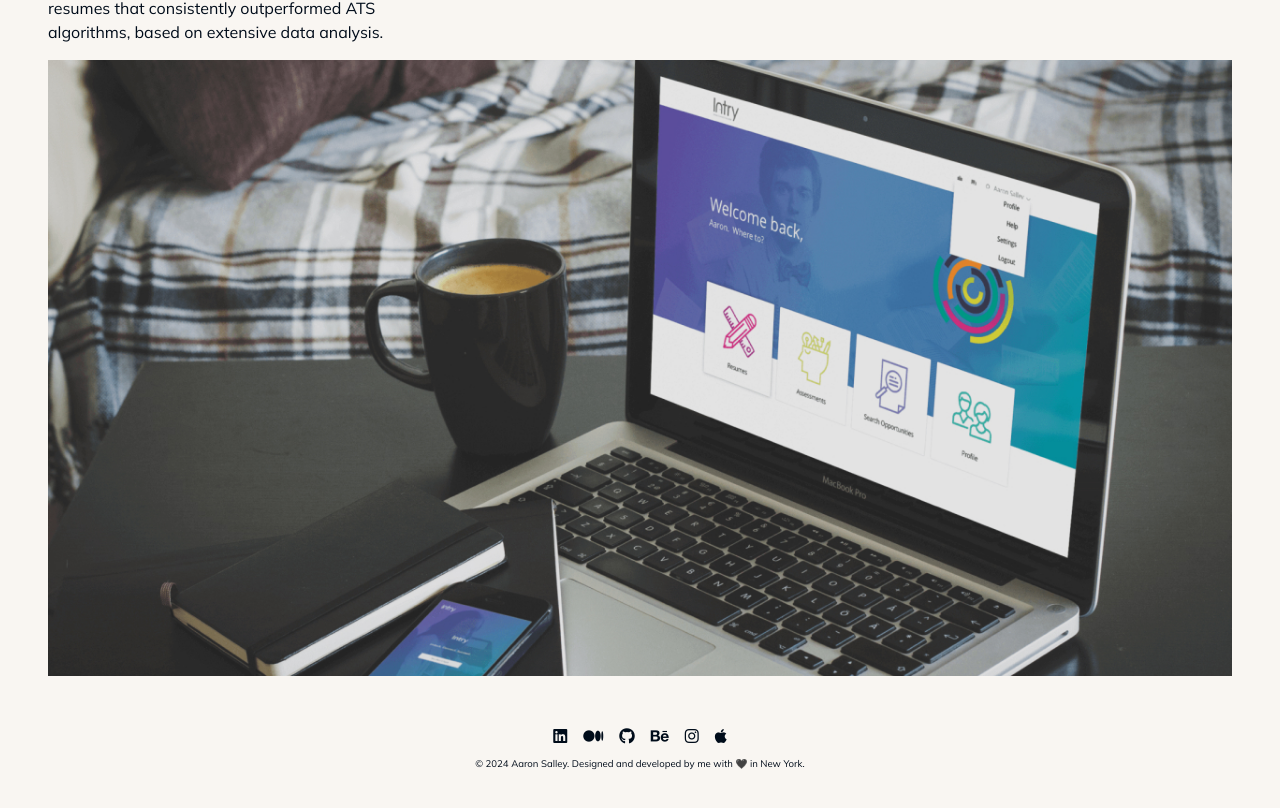
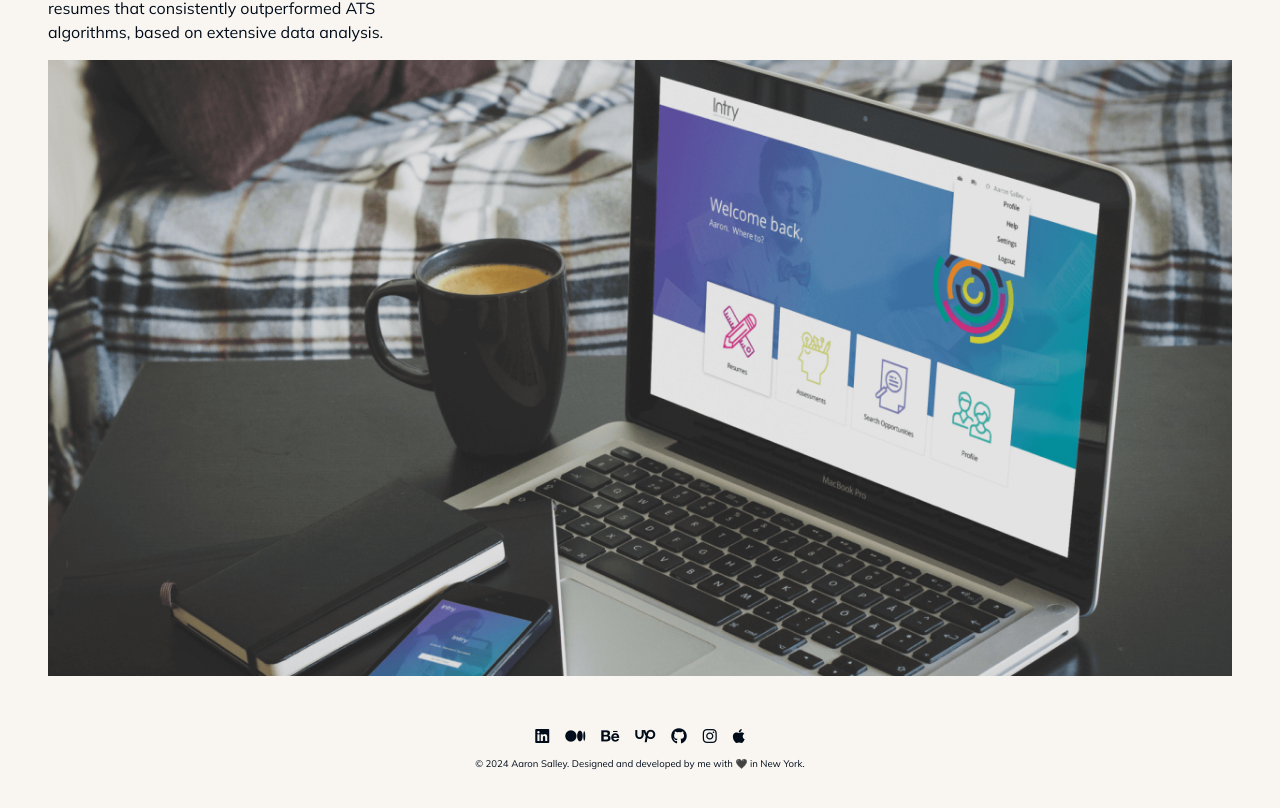
Before and after one commit to aaronsalley/portfolio, a Next.js app: page / in a window 1280 px wide. Shown: the part 2879-3687 px from the top of the page. Built offline with nearby package versions, Linux system fonts and the light colour scheme.

Commit message:
Added upwork

```diff
--- a/app/_components/molecules/Intro/index.module.scss
+++ b/app/_components/molecules/Intro/index.module.scss
@@ -1,6 +1,6 @@
-@import '~bootstrap/scss/functions';
-@import '~bootstrap/scss/variables';
-@import '~bootstrap/scss/mixins';
+@import "~bootstrap/scss/functions";
+@import "~bootstrap/scss/variables";
+@import "~bootstrap/scss/mixins";
 
 .container {
   margin-top: 10rem;
@@ -30,15 +30,23 @@
   }
 
   > div {
-    margin-top: 12rem;
+    margin: 12rem 0;
+
     @include media-breakpoint-up(md) {
       display: flex;
+      margin-bottom: 0;
       margin-right: 6rem;
       margin-left: 6rem;
     }
 
     div {
       flex: 1 1 0%;
+
+      &:not(:first-of-type) h3 {
+        @include media-breakpoint-down(sm) {
+          padding-top: 5em;
+        }
+      }
     }
   }
 }
--- a/app/_lib/testdata.ts
+++ b/app/_lib/testdata.ts
@@ -26,14 +26,19 @@ export const site = {
       cssClasses: ["fa-brands fa-medium"],
     },
     {
+      label: "Behance",
+      uri: "https://www.behance.net/aaronsalley",
+      cssClasses: ["fa-brands fa-behance"],
+    },
+    {
+      label: "Upwork",
+      uri: "https://www.upwork.com/freelancers/~012fac7e4d12244388?mp_source=share",
+      cssClasses: ["fa-brands fa-upwork"],
+    },
+    {
       label: "Github",
       uri: "https://github.com/aaronsalley",
       cssClasses: ["fa-brands fa-github"],
-    },
-    {
-      label: "Behance",
-      uri: "https://www.behance.net/aaronsalley",
-      cssClasses: ["fa-brands fa-behance"],
     },
     {
       label: "Instagram",
```
